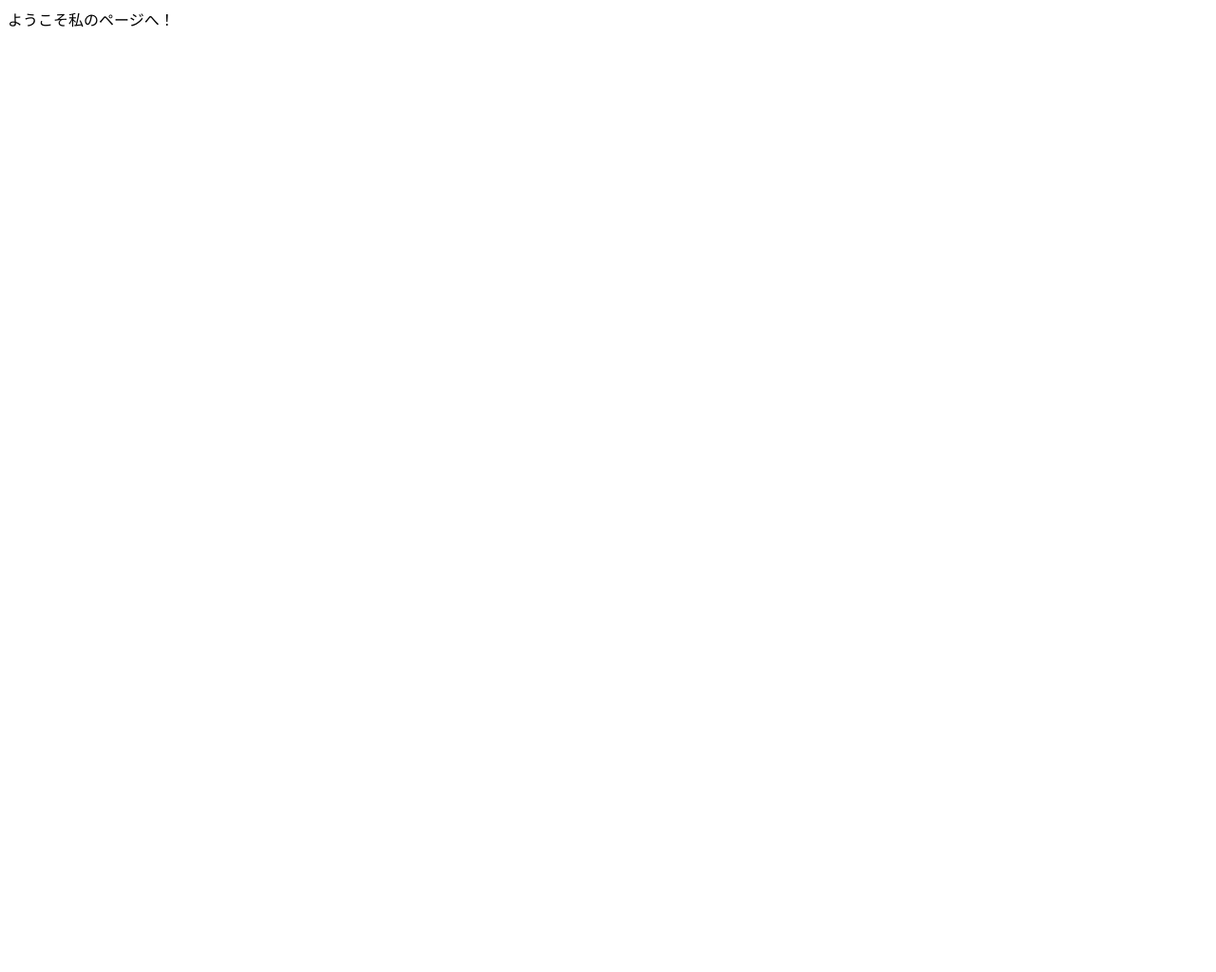
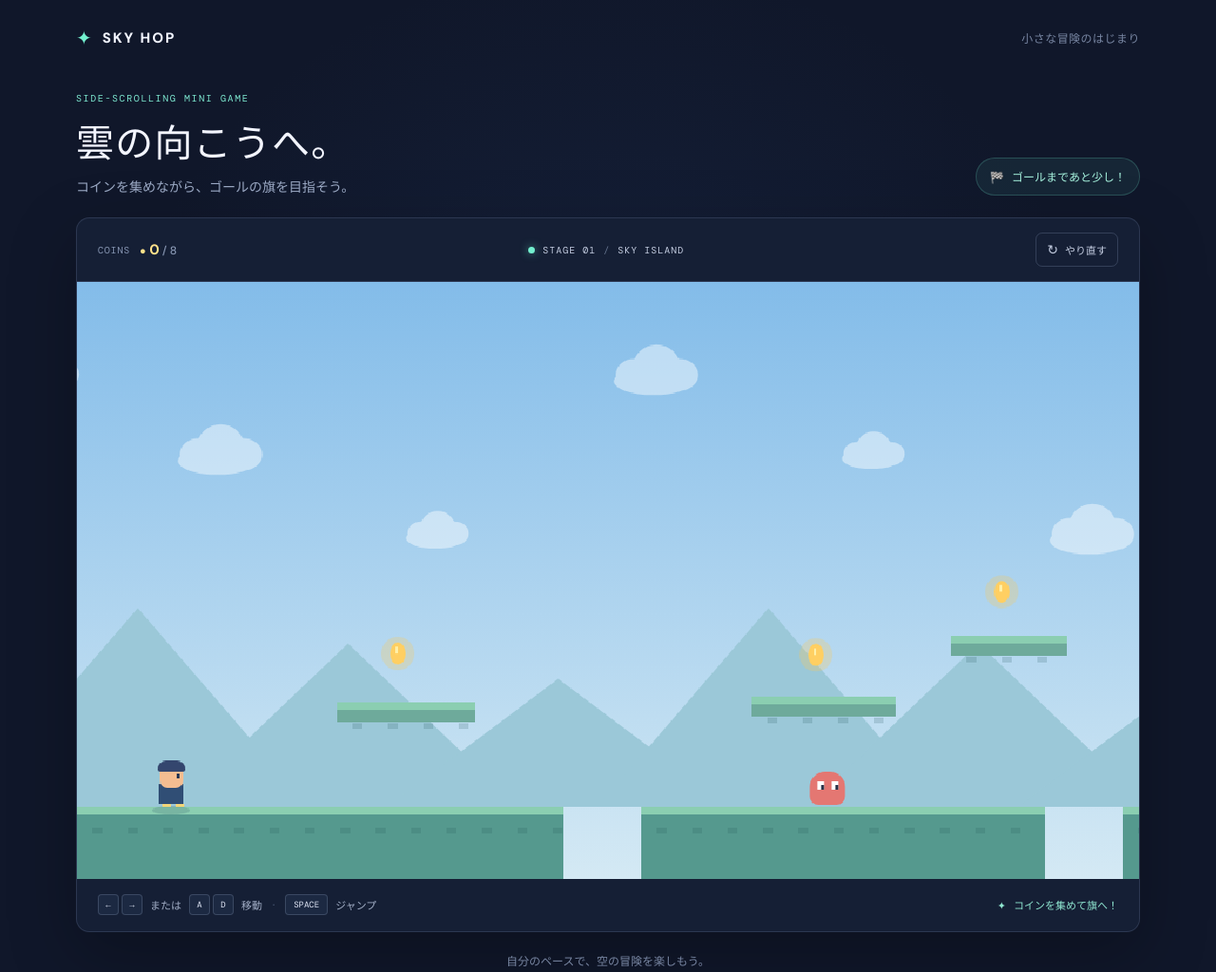
Before and after one commit to ku3381su/my-first-app, a plain HTML site: page index.html in a window 1280 px wide. Shown: the whole page at 95% size. Before the commit the page ends 800 px from the top, so only its background shows below. Drawn offline with nearby package versions, Linux system fonts and the light colour scheme.

Commit message:
ゲームの初版

```diff
--- a/index.html
+++ b/index.html
@@ -1,11 +1,79 @@
-<!DOCTYPE html>
-<html lang="en">
+<!doctype html>
+<html lang="ja">
 <head>
-    <meta charset="UTF-8">
-    <meta name="viewport" content="width=device-width, initial-scale=1.0">
-    <title>Document</title>
+  <meta charset="UTF-8">
+  <meta name="viewport" content="width=device-width, initial-scale=1">
+  <meta name="theme-color" content="#10172a">
+  <title>SKY HOP - 横スクロールアクション</title>
+  <link rel="stylesheet" href="style.css">
+  <script src="script.js" defer></script>
 </head>
 <body>
-    ようこそ私のページへ！
+  <main class="game-shell">
+    <header class="topbar">
+      <a class="brand" href="#" aria-label="SKY HOP ホーム">
+        <span class="brand-mark" aria-hidden="true">✦</span>
+        <span>SKY HOP</span>
+      </a>
+      <p class="topbar-note">小さな冒険のはじまり</p>
+    </header>
+
+    <section class="intro" aria-labelledby="game-title">
+      <div>
+        <p class="eyebrow">SIDE-SCROLLING MINI GAME</p>
+        <h1 id="game-title">雲の向こうへ。</h1>
+        <p class="intro-copy">コインを集めながら、ゴールの旗を目指そう。</p>
+      </div>
+      <div class="objective"><span aria-hidden="true">🏁</span> ゴールまであと少し！</div>
+    </section>
+
+    <section class="game-card" aria-label="ゲーム">
+      <div class="game-hud">
+        <div class="hud-item">
+          <span class="hud-label">COINS</span>
+          <span class="hud-value"><span aria-hidden="true">●</span> <span id="coin-count">0</span><span class="hud-total"> / 8</span></span>
+        </div>
+        <div class="level-pill"><span class="status-dot"></span> STAGE 01 <span class="level-divider">/</span> SKY ISLAND</div>
+        <button class="restart-button" id="restart-button" type="button" aria-label="ゲームを最初からやり直す">
+          <span aria-hidden="true">↻</span> やり直す
+        </button>
+      </div>
+
+      <div class="canvas-wrap">
+        <canvas id="game" width="960" height="540" aria-label="横スクロールアクションゲーム">
+          このゲームを遊ぶには、Canvasに対応したブラウザーが必要です。
+        </canvas>
+        <div class="game-message" id="game-message" role="status" aria-live="polite" hidden>
+          <div class="message-card">
+            <span class="message-icon" id="message-icon" aria-hidden="true">✨</span>
+            <h2 id="message-title">ゴール！</h2>
+            <p id="message-copy">すべてのコインを集めました。</p>
+            <button id="play-again-button" type="button">もう一度プレイ</button>
+          </div>
+        </div>
+      </div>
+
+      <div class="game-footer">
+        <div class="controls-hint">
+          <span class="key-group"><kbd>←</kbd><kbd>→</kbd></span>
+          <span>または</span>
+          <span class="key-group"><kbd>A</kbd><kbd>D</kbd></span>
+          <span>移動</span>
+          <span class="hint-separator">·</span>
+          <kbd class="space-key">SPACE</kbd>
+          <span>ジャンプ</span>
+        </div>
+        <span class="objective-hint"><span aria-hidden="true">✦</span> コインを集めて旗へ！</span>
+      </div>
+    </section>
+
+    <div class="touch-controls" aria-label="タッチ操作">
+      <button class="touch-button" type="button" data-control="left" aria-label="左へ移動">←</button>
+      <button class="touch-button" type="button" data-control="right" aria-label="右へ移動">→</button>
+      <button class="touch-button jump-button" type="button" data-control="jump" aria-label="ジャンプ">JUMP <span aria-hidden="true">↑</span></button>
+    </div>
+
+    <footer class="page-footer">自分のペースで、空の冒険を楽しもう。</footer>
+  </main>
 </body>
 </html>
--- /dev/null
+++ b/script.js
@@ -0,0 +1,298 @@
+const canvas = document.querySelector("#game");
+const ctx = canvas.getContext("2d");
+const coinCount = document.querySelector("#coin-count");
+const message = document.querySelector("#game-message");
+const messageIcon = document.querySelector("#message-icon");
+const messageTitle = document.querySelector("#message-title");
+const messageCopy = document.querySelector("#message-copy");
+const keys = new Set();
+const touchInputs = new Set();
+
+const WIDTH = canvas.width;
+const HEIGHT = canvas.height;
+const WORLD_WIDTH = 2800;
+const GRAVITY = 0.55;
+
+const platforms = [
+  { x: 0, y: 475, w: 440, h: 90 },
+  { x: 510, y: 475, w: 365, h: 90 },
+  { x: 945, y: 475, w: 445, h: 90 },
+  { x: 1460, y: 475, w: 410, h: 90 },
+  { x: 1940, y: 475, w: 390, h: 90 },
+  { x: 2390, y: 475, w: 410, h: 90 },
+  { x: 235, y: 380, w: 125, h: 18 },
+  { x: 610, y: 375, w: 130, h: 18 },
+  { x: 790, y: 320, w: 105, h: 18 },
+  { x: 1080, y: 390, w: 125, h: 18 },
+  { x: 1280, y: 335, w: 115, h: 18 },
+  { x: 1575, y: 375, w: 130, h: 18 },
+  { x: 1780, y: 315, w: 115, h: 18 },
+  { x: 2045, y: 385, w: 120, h: 18 },
+  { x: 2220, y: 325, w: 120, h: 18 },
+  { x: 2490, y: 380, w: 120, h: 18 }
+];
+
+const coinSpots = [
+  [290, 340], [668, 335], [836, 280], [1138, 350],
+  [1338, 295], [1635, 335], [1837, 275], [2278, 285]
+];
+
+let player;
+let coins;
+let enemies;
+let cameraX;
+let state;
+let lastTime = 0;
+let jumpRequested = false;
+
+function resetGame() {
+  player = { x: 70, y: 410, w: 30, h: 42, vx: 0, vy: 0, grounded: false, facing: 1 };
+  coins = coinSpots.map(([x, y]) => ({ x, y, collected: false, phase: Math.random() * Math.PI * 2 }));
+  enemies = [
+    { x: 690, y: 443, min: 635, max: 820, speed: 1.15, direction: 1 },
+    { x: 1600, y: 443, min: 1510, max: 1810, speed: 1.35, direction: -1 },
+    { x: 2110, y: 443, min: 1990, max: 2280, speed: 1.1, direction: 1 }
+  ];
+  cameraX = 0;
+  state = "playing";
+  jumpRequested = false;
+  keys.clear();
+  touchInputs.clear();
+  coinCount.textContent = "0";
+  message.hidden = true;
+}
+
+function overlaps(a, b) {
+  return a.x < b.x + b.w && a.x + a.w > b.x && a.y < b.y + b.h && a.y + a.h > b.y;
+}
+
+function update(delta) {
+  if (state !== "playing") return;
+  const step = Math.min(delta / 16.67, 2);
+  const left = keys.has("ArrowLeft") || keys.has("a") || touchInputs.has("left");
+  const right = keys.has("ArrowRight") || keys.has("d") || touchInputs.has("right");
+
+  player.vx = (right - left) * 3.8;
+  if (player.vx !== 0) player.facing = Math.sign(player.vx);
+  if (jumpRequested && player.grounded) {
+    player.vy = -11.5;
+    player.grounded = false;
+  }
+  jumpRequested = false;
+
+  const previousBottom = player.y + player.h;
+  player.x = Math.max(0, Math.min(WORLD_WIDTH - player.w, player.x + player.vx * step));
+  player.vy = Math.min(player.vy + GRAVITY * step, 13);
+  player.y += player.vy * step;
+  player.grounded = false;
+
+  for (const platform of platforms) {
+    const horizontalOverlap = player.x + player.w > platform.x && player.x < platform.x + platform.w;
+    if (horizontalOverlap && player.vy >= 0 && previousBottom <= platform.y && player.y + player.h >= platform.y) {
+      player.y = platform.y - player.h;
+      player.vy = 0;
+      player.grounded = true;
+    }
+  }
+
+  for (const coin of coins) {
+    if (!coin.collected && overlaps(player, { x: coin.x - 12, y: coin.y - 12, w: 24, h: 24 })) {
+      coin.collected = true;
+      coinCount.textContent = String(coins.filter(item => item.collected).length);
+    }
+  }
+
+  for (const enemy of enemies) {
+    enemy.x += enemy.speed * enemy.direction * step;
+    if (enemy.x < enemy.min || enemy.x > enemy.max) enemy.direction *= -1;
+    if (overlaps(player, { x: enemy.x, y: enemy.y, w: 32, h: 32 })) {
+      finishGame(false);
+      return;
+    }
+  }
+
+  if (player.y > HEIGHT + 100) {
+    finishGame(false);
+    return;
+  }
+  if (player.x > 2690) finishGame(true);
+
+  cameraX = Math.max(0, Math.min(WORLD_WIDTH - WIDTH, player.x - WIDTH * 0.36));
+}
+
+function drawBackground() {
+  const sky = ctx.createLinearGradient(0, 0, 0, HEIGHT);
+  sky.addColorStop(0, "#83bce9");
+  sky.addColorStop(1, "#d4e9f4");
+  ctx.fillStyle = sky;
+  ctx.fillRect(0, 0, WIDTH, HEIGHT);
+
+  ctx.fillStyle = "rgba(255,255,255,0.44)";
+  for (let i = 0; i < 7; i++) {
+    const x = ((i * 197 - cameraX * 0.18) % (WIDTH + 180) + WIDTH + 180) % (WIDTH + 180) - 70;
+    const y = 82 + (i % 3) * 72;
+    drawCloud(x, y, 0.72 + (i % 2) * 0.25);
+  }
+
+  ctx.fillStyle = "#9bc8d8";
+  for (let i = 0; i < 7; i++) {
+    const x = i * 190 - (cameraX * 0.34 % 190);
+    ctx.beginPath();
+    ctx.moveTo(x - 100, 475);
+    ctx.lineTo(x + 55, 295 + (i % 3) * 32);
+    ctx.lineTo(x + 210, 475);
+    ctx.fill();
+  }
+}
+
+function drawCloud(x, y, scale) {
+  ctx.beginPath();
+  ctx.ellipse(x, y + 8 * scale, 37 * scale, 13 * scale, 0, 0, Math.PI * 2);
+  ctx.ellipse(x - 18 * scale, y + 2 * scale, 17 * scale, 15 * scale, 0, 0, Math.PI * 2);
+  ctx.ellipse(x + 3 * scale, y - 5 * scale, 22 * scale, 21 * scale, 0, 0, Math.PI * 2);
+  ctx.ellipse(x + 24 * scale, y + 2 * scale, 18 * scale, 15 * scale, 0, 0, Math.PI * 2);
+  ctx.fill();
+}
+
+function drawWorld(time) {
+  ctx.save();
+  ctx.translate(-cameraX, 0);
+
+  for (const platform of platforms) {
+    ctx.fillStyle = platform.h > 20 ? "#55998e" : "#6eaa9b";
+    ctx.fillRect(platform.x, platform.y, platform.w, platform.h);
+    ctx.fillStyle = "#8bceb1";
+    ctx.fillRect(platform.x, platform.y, platform.w, 7);
+    ctx.fillStyle = "rgba(33, 87, 92, 0.18)";
+    for (let x = platform.x + 14; x < platform.x + platform.w; x += 32) {
+      ctx.fillRect(x, platform.y + 19, 9, 5);
+    }
+  }
+
+  for (const coin of coins) {
+    if (coin.collected) continue;
+    const bob = Math.sin(time / 300 + coin.phase) * 4;
+    ctx.fillStyle = "rgba(255, 202, 82, 0.26)";
+    ctx.beginPath();
+    ctx.arc(coin.x, coin.y + bob, 15, 0, Math.PI * 2);
+    ctx.fill();
+    ctx.fillStyle = "#ffcf62";
+    ctx.beginPath();
+    ctx.ellipse(coin.x, coin.y + bob, 7, 10, 0, 0, Math.PI * 2);
+    ctx.fill();
+    ctx.fillStyle = "#fff0a8";
+    ctx.fillRect(coin.x - 2, coin.y - 6 + bob, 2, 6);
+  }
+
+  for (const enemy of enemies) drawEnemy(enemy);
+  drawGoal();
+  drawPlayer();
+  ctx.restore();
+}
+
+function drawEnemy(enemy) {
+  ctx.fillStyle = "#e47772";
+  ctx.beginPath();
+  ctx.roundRect(enemy.x, enemy.y, 32, 30, [14, 14, 8, 8]);
+  ctx.fill();
+  ctx.fillStyle = "#fff";
+  ctx.fillRect(enemy.x + 7, enemy.y + 9, 6, 7);
+  ctx.fillRect(enemy.x + 20, enemy.y + 9, 6, 7);
+  ctx.fillStyle = "#273147";
+  ctx.fillRect(enemy.x + (enemy.direction > 0 ? 10 : 8), enemy.y + 12, 3, 4);
+  ctx.fillRect(enemy.x + (enemy.direction > 0 ? 23 : 21), enemy.y + 12, 3, 4);
+}
+
+function drawPlayer() {
+  const x = player.x;
+  const y = player.y;
+  ctx.fillStyle = "rgba(36, 68, 96, 0.18)";
+  ctx.beginPath();
+  ctx.ellipse(x + player.w / 2, y + player.h + 3, 17, 4, 0, 0, Math.PI * 2);
+  ctx.fill();
+  ctx.fillStyle = "#304e75";
+  ctx.fillRect(x + 4, y + 21, 22, 18);
+  ctx.fillStyle = "#f4bd91";
+  ctx.beginPath();
+  ctx.roundRect(x + 5, y + 2, 21, 23, 7);
+  ctx.fill();
+  ctx.fillStyle = "#34466e";
+  ctx.beginPath();
+  ctx.roundRect(x + 3, y, 25, 10, [9, 9, 3, 3]);
+  ctx.fill();
+  ctx.fillStyle = "#263653";
+  const eyeX = player.facing > 0 ? x + 20 : x + 9;
+  ctx.fillRect(eyeX, y + 12, 3, 4);
+  ctx.fillStyle = "#f2d579";
+  ctx.fillRect(x + 7, y + 39, 8, 3);
+  ctx.fillRect(x + 19, y + 39, 8, 3);
+}
+
+function drawGoal() {
+  ctx.fillStyle = "#53647d";
+  ctx.fillRect(2730, 365, 5, 110);
+  ctx.fillStyle = "#ffdb79";
+  ctx.beginPath();
+  ctx.moveTo(2735, 367);
+  ctx.lineTo(2785, 380);
+  ctx.lineTo(2735, 394);
+  ctx.closePath();
+  ctx.fill();
+  ctx.fillStyle = "#f7f5e9";
+  ctx.beginPath();
+  ctx.ellipse(2732, 475, 23, 6, 0, 0, Math.PI * 2);
+  ctx.fill();
+}
+
+function finishGame(won) {
+  state = won ? "won" : "lost";
+  messageIcon.textContent = won ? "🏆" : "💫";
+  messageTitle.textContent = won ? "ゴール！" : "もう一度！";
+  const collected = coins.filter(coin => coin.collected).length;
+  messageCopy.textContent = won
+    ? `コインを ${collected} 枚集めました。空の冒険クリア！`
+    : "敵にぶつかったか、足場から落ちてしまいました。";
+  message.hidden = false;
+}
+
+function frame(time) {
+  const delta = lastTime ? time - lastTime : 16.67;
+  lastTime = time;
+  update(delta);
+  drawBackground();
+  drawWorld(time);
+  requestAnimationFrame(frame);
+}
+
+document.addEventListener("keydown", event => {
+  const key = event.key.length === 1 ? event.key.toLowerCase() : event.key;
+  if (["ArrowLeft", "ArrowRight", " ", "ArrowUp"].includes(event.key)) event.preventDefault();
+  if (!keys.has(key) && [" ", "ArrowUp", "w"].includes(key)) jumpRequested = true;
+  keys.add(key);
+});
+
+document.addEventListener("keyup", event => {
+  const key = event.key.length === 1 ? event.key.toLowerCase() : event.key;
+  keys.delete(key);
+});
+
+window.addEventListener("blur", () => keys.clear());
+document.querySelector("#restart-button").addEventListener("click", resetGame);
+document.querySelector("#play-again-button").addEventListener("click", resetGame);
+
+for (const button of document.querySelectorAll("[data-control]")) {
+  const control = button.dataset.control;
+  button.addEventListener("pointerdown", event => {
+    event.preventDefault();
+    button.setPointerCapture(event.pointerId);
+    if (control === "jump") jumpRequested = true;
+    else touchInputs.add(control);
+  });
+  const release = () => touchInputs.delete(control);
+  button.addEventListener("pointerup", release);
+  button.addEventListener("pointercancel", release);
+  button.addEventListener("lostpointercapture", release);
+}
+
+resetGame();
+requestAnimationFrame(frame);
--- /dev/null
+++ b/style.css
@@ -0,0 +1,249 @@
+@import url("https://fonts.googleapis.com/css2?family=DM+Mono:wght@400;500&family=DM+Sans:wght@400;500;600;700;800&family=Noto+Sans+JP:wght@400;500;600;700;800&display=swap");
+
+:root {
+  color-scheme: dark;
+  font-family: "DM Sans", "Noto Sans JP", sans-serif;
+  color: #eef2ff;
+  background: #10172a;
+  font-synthesis: none;
+  text-rendering: optimizeLegibility;
+  -webkit-font-smoothing: antialiased;
+  --muted: #9aa8c3;
+  --line: rgba(159, 180, 224, 0.16);
+  --mint: #73f0cf;
+}
+
+* { box-sizing: border-box; }
+
+body {
+  min-width: 320px;
+  min-height: 100vh;
+  margin: 0;
+  background:
+    radial-gradient(ellipse at 50% 43%, rgba(39, 67, 117, 0.23), transparent 58%),
+    #10172a;
+}
+
+button { font: inherit; }
+
+.game-shell {
+  width: min(1120px, calc(100% - 48px));
+  margin: 0 auto;
+  padding: 27px 0 25px;
+}
+
+.topbar, .brand, .game-hud, .game-footer, .controls-hint, .key-group {
+  display: flex;
+  align-items: center;
+}
+
+.topbar { justify-content: space-between; }
+
+.brand {
+  gap: 9px;
+  color: #f2f5ff;
+  font-size: 15px;
+  font-weight: 800;
+  letter-spacing: 0.13em;
+  text-decoration: none;
+}
+
+.brand-mark { color: var(--mint); font-size: 20px; }
+.topbar-note, .page-footer { color: #7785a1; font-size: 12px; }
+.topbar-note { margin: 0; letter-spacing: 0.04em; }
+
+.intro {
+  display: flex;
+  align-items: flex-end;
+  justify-content: space-between;
+  gap: 24px;
+  margin: 44px 0 23px;
+}
+
+.eyebrow {
+  margin: 0 0 9px;
+  color: #7de8d0;
+  font-family: "DM Mono", monospace;
+  font-size: 10px;
+  letter-spacing: 0.16em;
+}
+
+h1 {
+  margin: 0;
+  color: #f3f5ff;
+  font-size: clamp(29px, 4vw, 40px);
+  font-weight: 700;
+  letter-spacing: 0.03em;
+}
+
+.intro-copy { margin: 9px 0 0; color: var(--muted); font-size: 14px; }
+
+.objective {
+  flex: 0 0 auto;
+  padding: 10px 14px;
+  border: 1px solid rgba(115, 240, 207, 0.2);
+  border-radius: 999px;
+  background: rgba(115, 240, 207, 0.07);
+  color: #a7f4df;
+  font-size: 12px;
+}
+
+.objective span { margin-right: 5px; }
+
+.game-card {
+  overflow: hidden;
+  border: 1px solid var(--line);
+  border-radius: 14px;
+  background: #151f35;
+  box-shadow: 0 24px 70px rgba(0, 0, 0, 0.25);
+}
+
+.game-hud {
+  min-height: 67px;
+  justify-content: space-between;
+  gap: 16px;
+  padding: 0 22px;
+  border-bottom: 1px solid var(--line);
+}
+
+.hud-item { display: flex; align-items: center; gap: 10px; }
+.hud-label, .level-pill { font-family: "DM Mono", monospace; font-size: 10px; letter-spacing: 0.08em; }
+.hud-label { color: #8695b2; }
+.hud-value { color: #ffe18a; font-size: 15px; font-weight: 700; }
+.hud-value > span:first-child { font-size: 11px; }
+.hud-total { color: #8998b4; font-size: 12px; font-weight: 500; }
+
+.level-pill {
+  display: flex;
+  align-items: center;
+  gap: 8px;
+  color: #c4cde1;
+  letter-spacing: 0.1em;
+}
+
+.status-dot { width: 7px; height: 7px; border-radius: 50%; background: var(--mint); box-shadow: 0 0 10px rgba(115, 240, 207, 0.6); }
+.level-divider { color: #64728e; }
+
+.restart-button {
+  padding: 8px 11px;
+  border: 1px solid rgba(174, 193, 230, 0.2);
+  border-radius: 7px;
+  background: transparent;
+  color: #c3cce0;
+  cursor: pointer;
+  font-size: 11px;
+  transition: background 150ms ease, border-color 150ms ease;
+}
+
+.restart-button:hover { border-color: rgba(115, 240, 207, 0.55); background: rgba(115, 240, 207, 0.07); }
+.restart-button span { margin-right: 4px; font-size: 14px; }
+
+.canvas-wrap { position: relative; overflow: hidden; background: #91c9ef; }
+
+canvas {
+  display: block;
+  width: 100%;
+  height: auto;
+  image-rendering: pixelated;
+  touch-action: none;
+}
+
+.game-footer {
+  min-height: 55px;
+  justify-content: space-between;
+  gap: 16px;
+  padding: 0 22px;
+  color: #a3afc7;
+  font-size: 11px;
+}
+
+.controls-hint { gap: 8px; }
+.key-group { gap: 3px; }
+kbd {
+  min-width: 22px;
+  padding: 4px 5px;
+  border: 1px solid rgba(178, 194, 225, 0.2);
+  border-radius: 4px;
+  background: #1c2942;
+  color: #e2e8f7;
+  font-family: "DM Mono", monospace;
+  font-size: 9px;
+  text-align: center;
+}
+.space-key { min-width: 45px; }
+.hint-separator { margin: 0 3px; color: #60708e; }
+.objective-hint { color: #8fe6d0; }
+.objective-hint span { margin-right: 5px; }
+
+.game-message {
+  position: absolute;
+  inset: 0;
+  display: grid;
+  place-items: center;
+  background: rgba(12, 21, 40, 0.63);
+  backdrop-filter: blur(5px);
+}
+
+.game-message[hidden] { display: none; }
+.message-card {
+  width: min(360px, calc(100% - 32px));
+  padding: 30px 24px;
+  border: 1px solid rgba(164, 191, 226, 0.22);
+  border-radius: 14px;
+  background: #17243b;
+  text-align: center;
+  box-shadow: 0 18px 50px rgba(0, 0, 0, 0.25);
+}
+.message-icon { font-size: 30px; }
+.message-card h2 { margin: 10px 0 7px; font-size: 24px; }
+.message-card p { margin: 0 0 20px; color: #aab6cd; font-size: 13px; }
+.message-card button {
+  padding: 10px 17px;
+  border: 0;
+  border-radius: 7px;
+  background: var(--mint);
+  color: #102238;
+  cursor: pointer;
+  font-size: 12px;
+  font-weight: 700;
+}
+
+.touch-controls { display: none; }
+.page-footer { margin-top: 21px; text-align: center; }
+
+@media (max-width: 680px) {
+  .game-shell { width: min(100% - 24px, 560px); padding-top: 18px; }
+  .intro { align-items: flex-start; flex-direction: column; gap: 15px; margin: 32px 0 18px; }
+  .intro-copy { font-size: 12px; }
+  .objective { padding: 8px 11px; font-size: 11px; }
+  .game-hud { min-height: 58px; padding: 0 12px; }
+  .level-pill { gap: 5px; font-size: 8px; }
+  .hud-item { gap: 6px; }
+  .hud-label { font-size: 8px; }
+  .hud-value { font-size: 13px; }
+  .restart-button { padding: 7px 8px; font-size: 10px; }
+  .game-footer { min-height: 48px; padding: 0 11px; }
+  .controls-hint { gap: 5px; font-size: 9px; }
+  .objective-hint { font-size: 9px; }
+  .page-footer { font-size: 11px; }
+  .touch-controls { display: flex; justify-content: center; gap: 10px; margin-top: 13px; }
+  .touch-button {
+    width: 54px;
+    height: 46px;
+    border: 1px solid rgba(174, 193, 230, 0.22);
+    border-radius: 9px;
+    background: #18243a;
+    color: #ecf1ff;
+    font-size: 20px;
+    touch-action: none;
+    user-select: none;
+  }
+  .jump-button { width: 105px; margin-left: 18px; color: var(--mint); font-size: 12px; font-weight: 700; }
+  .touch-button:active { background: #263b57; }
+}
+
+@media (max-width: 420px) {
+  .topbar-note { font-size: 10px; }
+  .level-pill { letter-spacing: 0.03em; }
+  .game-footer { align-items: flex-start; flex-direction: column; justify-content: center; gap: 5px; padding: 9px 12px; }
+}
```
